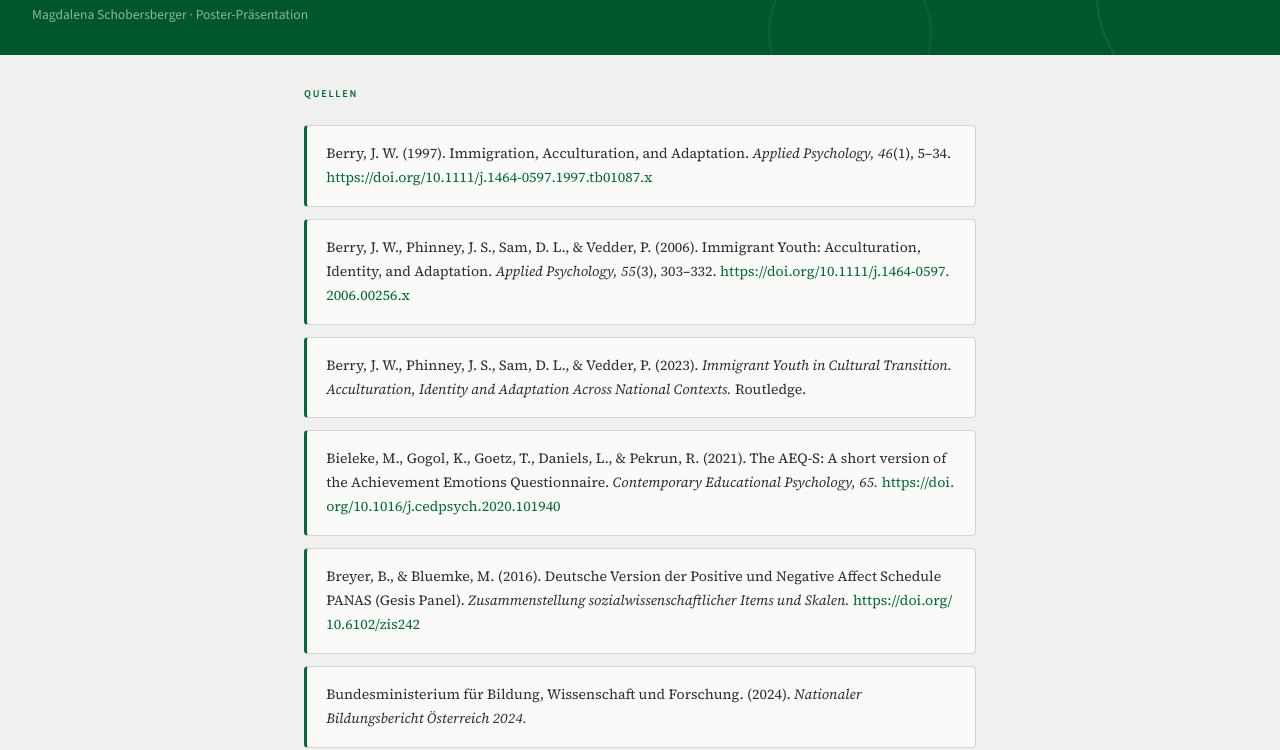
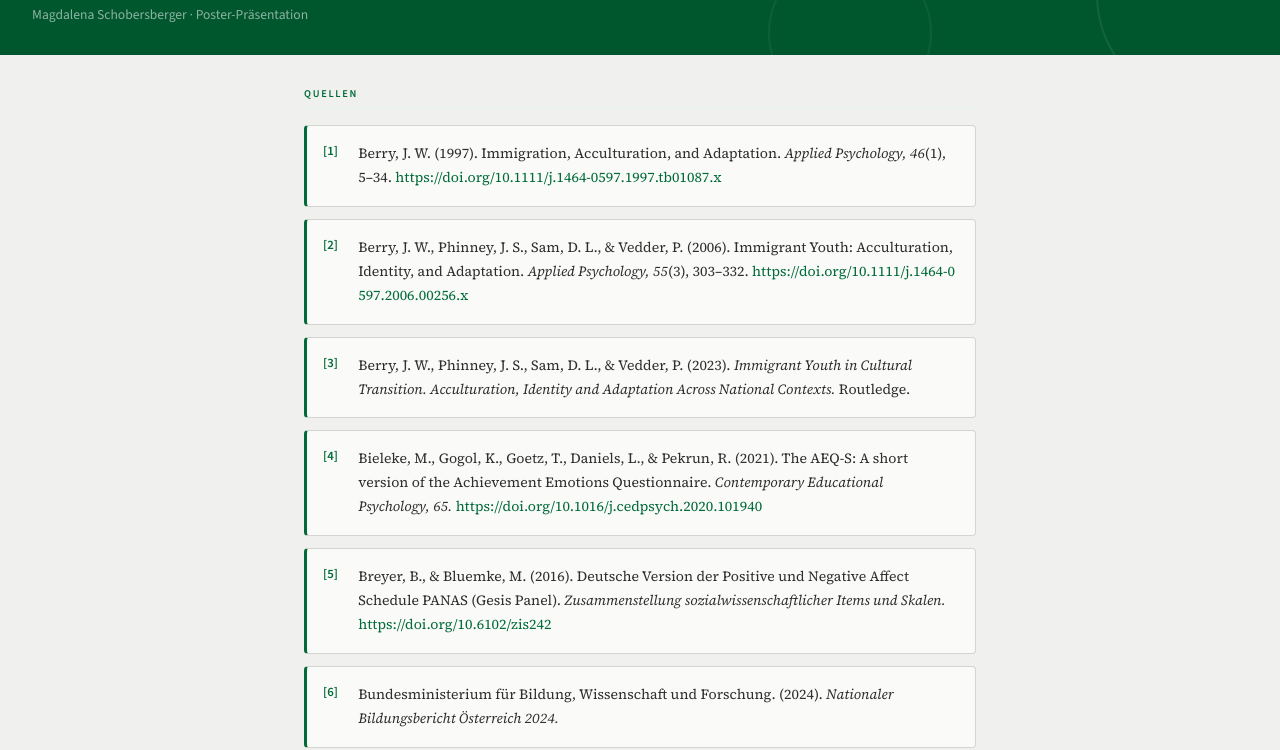
Before and after one commit to MScH95/Literatur---Poster, a plain HTML site: page index.html in a window 1280 px wide. Shown: the part 77-827 px from the top of the page. Drawn offline with nearby package versions, Linux system fonts and the light colour scheme.

Commit message:
Add files via upload

```diff
--- a/index.html
+++ b/index.html
@@ -98,6 +98,7 @@
       display: flex;
       flex-direction: column;
       gap: 0.75rem;
+      counter-reset: ref-counter;
     }
 
     .ref-card {
@@ -105,8 +106,21 @@
       border: 1px solid var(--gray-border);
       border-left: 3px solid var(--green-mid);
       border-radius: 4px;
-      padding: 1rem 1.2rem;
+      padding: 1rem 1.2rem 1rem 3.2rem;
       transition: border-left-color 0.2s, box-shadow 0.2s;
+      position: relative;
+      counter-increment: ref-counter;
+    }
+
+    .ref-card::before {
+      content: "[" counter(ref-counter) "]";
+      position: absolute;
+      left: 1rem;
+      top: 1rem;
+      font-family: 'Source Sans 3', sans-serif;
+      font-size: 0.8rem;
+      font-weight: 600;
+      color: var(--green-mid);
     }
 
     .ref-card:hover {
```
